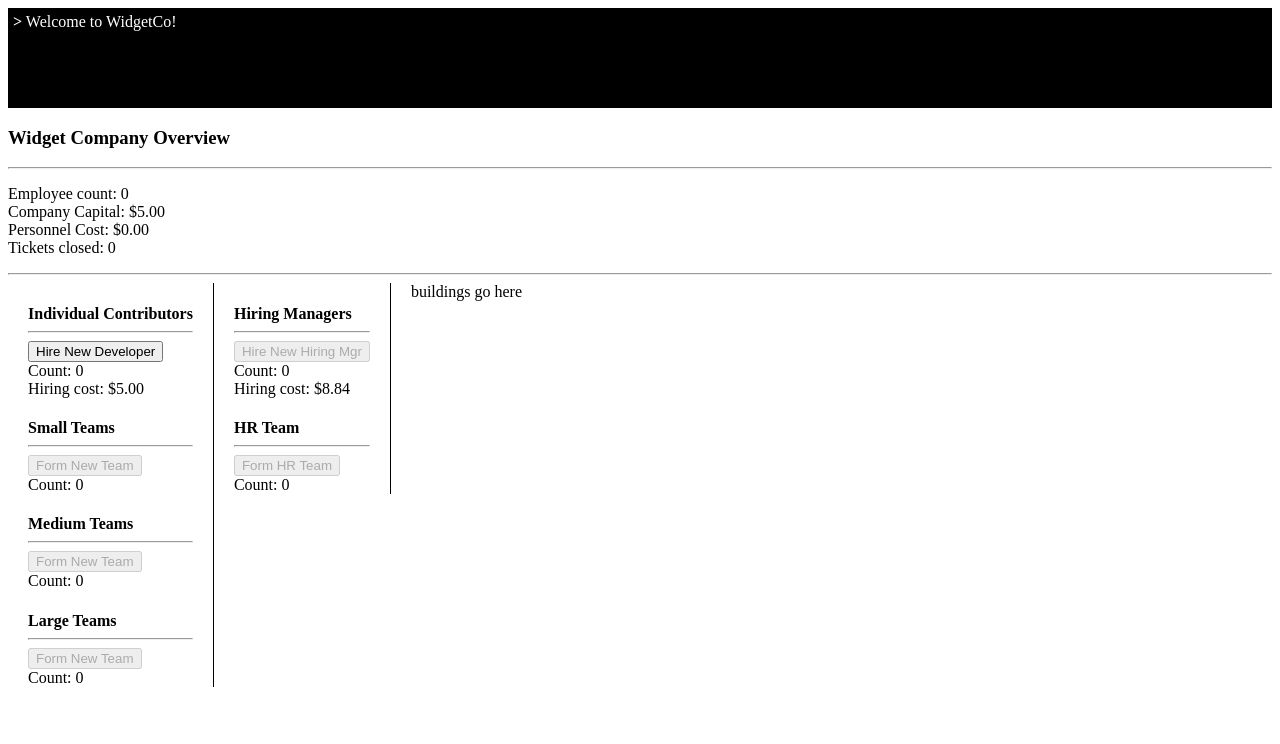
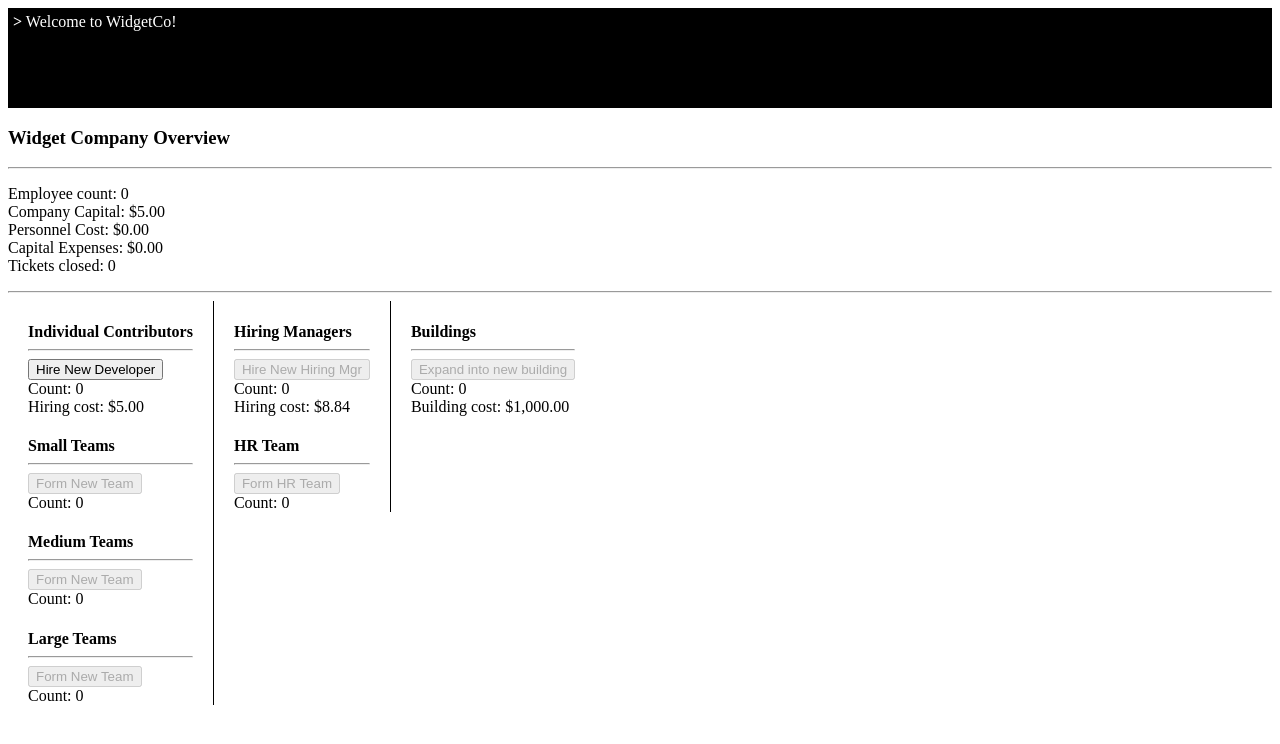
Before and after one commit to mikeoutlaw/everything-is-broken, an Angular app in the folder widgetco/: page / in a window 1280 px wide. Shown: the top 744 px of the page. Built offline with nearby package versions, Linux system fonts and the light colour scheme.

Commit message:
Added a new Building component.

```diff
--- a/widgetco/src/app/app.component.html
+++ b/widgetco/src/app/app.component.html
@@ -22,7 +22,7 @@
     </div>
 
     <div class="column">
-      buildings go here
+      <app-buildings></app-buildings>
     </div>
 
   </div>
--- a/widgetco/src/app/app.module.ts
+++ b/widgetco/src/app/app.module.ts
@@ -12,6 +12,7 @@ import { HiringManagersComponent } from './hiring-managers/hiring-managers.compo
 import { HrDeptComponent } from './hr-dept/hr-dept.component';
 import { HrTeamComponent } from './hr-team/hr-team.component';
 import { MessagesComponent } from './messages/messages.component';
+import { BuildingsComponent } from './buildings/buildings.component';
 
 @NgModule({
   declarations: [
@@ -24,7 +25,8 @@ import { MessagesComponent } from './messages/messages.component';
     HiringManagersComponent,
     HrDeptComponent,
     HrTeamComponent,
-    MessagesComponent
+    MessagesComponent,
+    BuildingsComponent
   ],
   imports: [
     BrowserModule,
--- /dev/null
+++ b/widgetco/src/app/buildings/buildings.component.html
@@ -0,0 +1,5 @@
+<h4>Buildings</h4>
+<hr>
+<button [disabled]="!canExpandIntoNewBuilding()" (click)="expandIntoNewBuilding()">Expand into new building</button><br />
+Count: {{getBuildingCount()|number}}<br />
+Building cost: {{getNewBuildingCost()|currency:'USD':'$'}}
--- /dev/null
+++ b/widgetco/src/app/buildings/buildings.component.ts
@@ -0,0 +1,31 @@
+import { Component, OnInit } from '@angular/core';
+import { CompanyService } from '../company.service';
+
+@Component({
+  selector: 'app-buildings',
+  templateUrl: './buildings.component.html',
+  styleUrls: ['./buildings.component.css']
+})
+export class BuildingsComponent implements OnInit {
+
+  constructor(private companyService: CompanyService) { }
+
+  ngOnInit(): void {
+  }
+
+  expandIntoNewBuilding(): void {
+    this.companyService.expandIntoNewBuilding();
+  }
+
+  getBuildingCount(): number {
+    return this.companyService.getBuildingCount();
+  }
+
+  canExpandIntoNewBuilding(): boolean {
+    return this.companyService.canExpandIntoNewBuilding();
+  }
+
+  getNewBuildingCost(): number {
+    return this.companyService.getNewBuildingCost();
+  }
+}
--- a/widgetco/src/app/company.service.ts
+++ b/widgetco/src/app/company.service.ts
@@ -77,4 +77,24 @@ export class CompanyService {
   getEmployeeCount(): number {
     return this.company.getEmployeeCount();
   }
+
+  expandIntoNewBuilding(): void {
+    return this.company.expandIntoNewBuilding();
+  }
+
+  getBuildingCount(): number {
+    return this.company.getBuildingCount();
+  }
+
+  canExpandIntoNewBuilding(): boolean {
+    return this.company.canExpandIntoNewBuilding();
+  }
+
+  getNewBuildingCost(): number {
+    return this.company.getNewBuildingCost();
+  }
+
+  getCapitalExpenses(): number {
+    return this.company.getCapitalExpenses();
+  }
 }
--- a/widgetco/src/app/company.ts
+++ b/widgetco/src/app/company.ts
@@ -25,6 +25,7 @@ export class Company {
     capital: number = 5;
     ticketsClosed: number = 0;
     personnelCost: number = 0;
+    capitalExpenditues: number = 0;
 
     readonly maxTicketValue: number = .18;
     readonly minTicketValue: number = .07;
@@ -44,6 +45,11 @@ export class Company {
     readonly necessaryLargeTeamsForNewHiringManager: number = 4;
     readonly necessaryHiringManagersForHRTeam: number = 3;
     readonly hrTeamDelayMs: number = 2000;
+
+    private buildingCount: number = 0;
+    readonly necessaryHrTeamsForNewBuilding: number = 2;
+    private newBuildingCost: number = 1000;
+    private newBuildingCostFluctuation: number = .2;
 
     constructor() {
         this.newHiringManagerCost = this.getNewHiringManagerCost();
@@ -145,9 +151,9 @@ export class Company {
         if (this.capital < this.newHiringManagerCost) return false;
 
         let requirement =
-            this.necessaryLargeTeamsForNewHiringManager *
-            (this.getHiringManagerCount() + 1) *
-            ((this.hrTeams.length * this.necessaryLargeTeamsForNewHiringManager) || 1);
+            Math.max(this.necessaryLargeTeamsForNewHiringManager,
+                (this.getHiringManagerCount() + 1) * this.necessaryLargeTeamsForNewHiringManager +
+                (this.hrTeams.length * this.necessaryHiringManagersForHRTeam * this.necessaryLargeTeamsForNewHiringManager));
         if (this.largeTeams.length >= requirement) {
             return true;
         }
@@ -183,4 +189,43 @@ export class Company {
     getEmployeeCount(): number {
         return this.employeeCount;
     }
+
+    expandIntoNewBuilding(): void {
+        if (!this.canExpandIntoNewBuilding()) return;
+        this.capital -= this.newBuildingCost;
+        this.capitalExpenditues += this.newBuildingCost;
+        this.buildingCount++;
+        this.newBuildingCost = this.calculateNewBuildingCost();
+    }
+
+    getBuildingCount(): number {
+        return this.buildingCount;
+    }
+
+    canExpandIntoNewBuilding(): boolean {
+        if (this.capital < this.newBuildingCost) return false;
+
+        let requirement =
+            Math.max(this.necessaryHrTeamsForNewBuilding,
+                (this.buildingCount+1) * this.necessaryHrTeamsForNewBuilding);
+        if (this.hrTeams.length >= requirement) return true;
+        return false;
+    }
+
+    /**
+     * Returns a cost between the min and max new host cost, exclusively.
+     */
+    calculateNewBuildingCost(): number {
+        let min = this.newBuildingCost - (this.newBuildingCost * this.newBuildingCostFluctuation);
+        let max = this.newBuildingCost * (1+this.newBuildingCostFluctuation);
+        return Math.random() * (this.newBuildingCost - min) + max;
+    }
+
+    getNewBuildingCost(): number {
+        return this.newBuildingCost;
+    }
+
+    getCapitalExpenses(): number {
+        return this.capitalExpenditues;
+    }
 }
--- a/widgetco/src/app/scoreboard/scoreboard.component.html
+++ b/widgetco/src/app/scoreboard/scoreboard.component.html
@@ -4,5 +4,6 @@
     Employee count: {{getEmployeeCount()|number}}<br />
     Company Capital: {{company?.capital|currency:"USD":"$"}}<br />
     Personnel Cost: {{company?.personnelCost|currency:"USD":"$"}}<br />
+    Capital Expenses: {{getCapitalExpenses()|currency:"USD":"$"}}<br />
     Tickets closed: {{company?.ticketsClosed|number}}
 </p>
--- a/widgetco/src/app/scoreboard/scoreboard.component.ts
+++ b/widgetco/src/app/scoreboard/scoreboard.component.ts
@@ -18,4 +18,8 @@ export class ScoreBoardComponent implements OnInit {
   getEmployeeCount(): number {
     return this.companyService.getEmployeeCount();
   }
+
+  getCapitalExpenses(): number {
+    return this.companyService.getCapitalExpenses();
+  }
 }
```
Also changed, not shown: widgetco/src/app/buildings/buildings.component.css (added), 1 other file (tests, documents, lock files or other folders).
